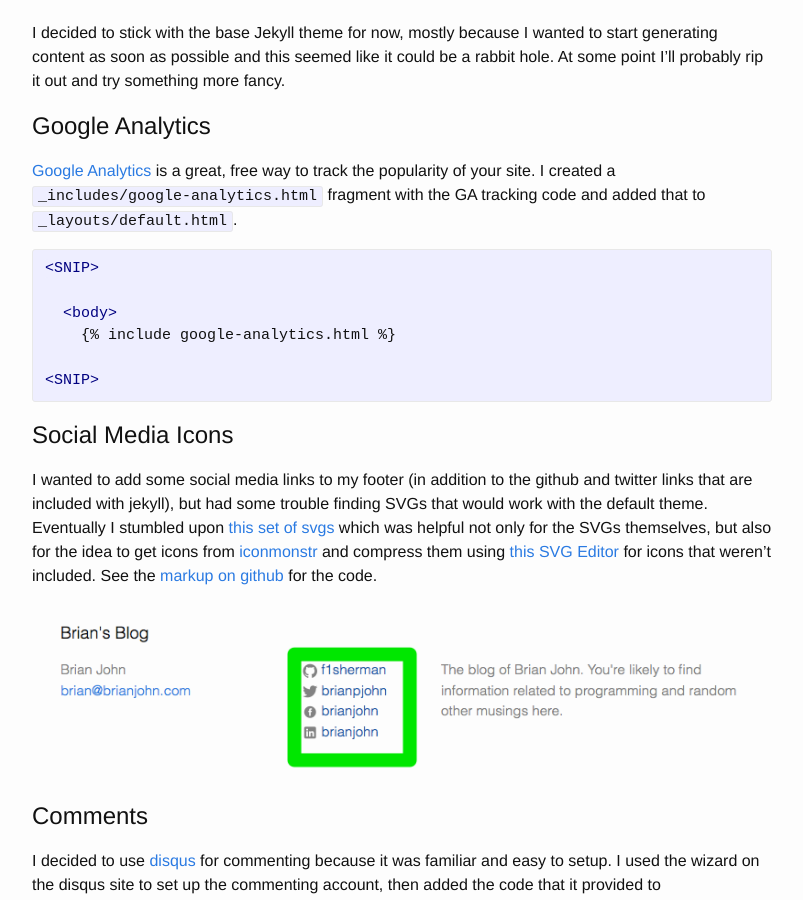
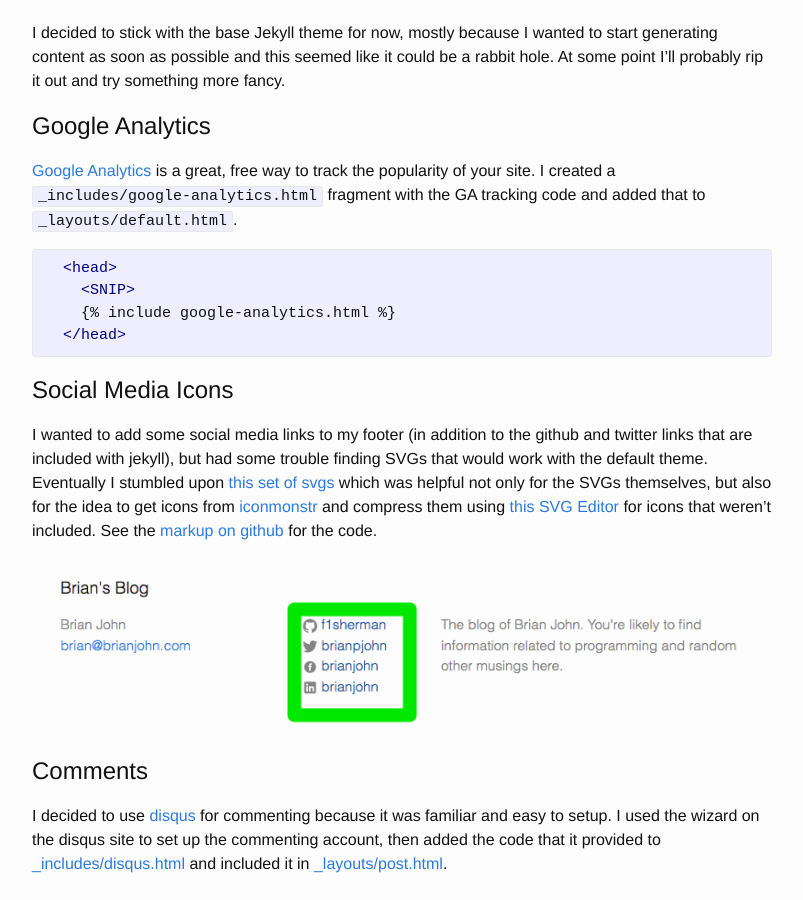
Before and after one commit to f1sherman/f1sherman.github.io, a Jekyll site: the page built from _posts/2014-12-27-setting-up-my-blog-using-jekyll-and-github-pages.markdown, in a window 1280 px wide and 900 px high, scrolled down 2231 px. Shown: the whole window, without its empty margins (238-1041 px from the left). Built offline with Jekyll 4.4.1, drawn with Linux system fonts in a browser that asks for light colours; comment, search, counter and statistics services are not loaded.

Commit message:
include google analytics in the head so I can use it for google webmaster tools verification

```diff
--- a/_layouts/default.html
+++ b/_layouts/default.html
@@ -4,8 +4,6 @@
   {% include head.html %}
 
   <body>
-    {% include google-analytics.html %}
-
     {% include header.html %}
 
     <div class="page-content">
--- a/_posts/2014-12-27-setting-up-my-blog-using-jekyll-and-github-pages.markdown
+++ b/_posts/2014-12-27-setting-up-my-blog-using-jekyll-and-github-pages.markdown
@@ -44,12 +44,10 @@
 [Google Analytics][google-analytics] is a great, free way to track the popularity of your site. I created a `_includes/google-analytics.html` fragment with the GA tracking code and added that to `_layouts/default.html`.
 
 {% highlight html %}
-<SNIP>
-
-  <body>
+  <head>
+    <SNIP>
     {{ "{% include google-analytics.html " }}%}
-
-<SNIP>
+  </head>
 {% endhighlight %}
 
 Social Media Icons
```
